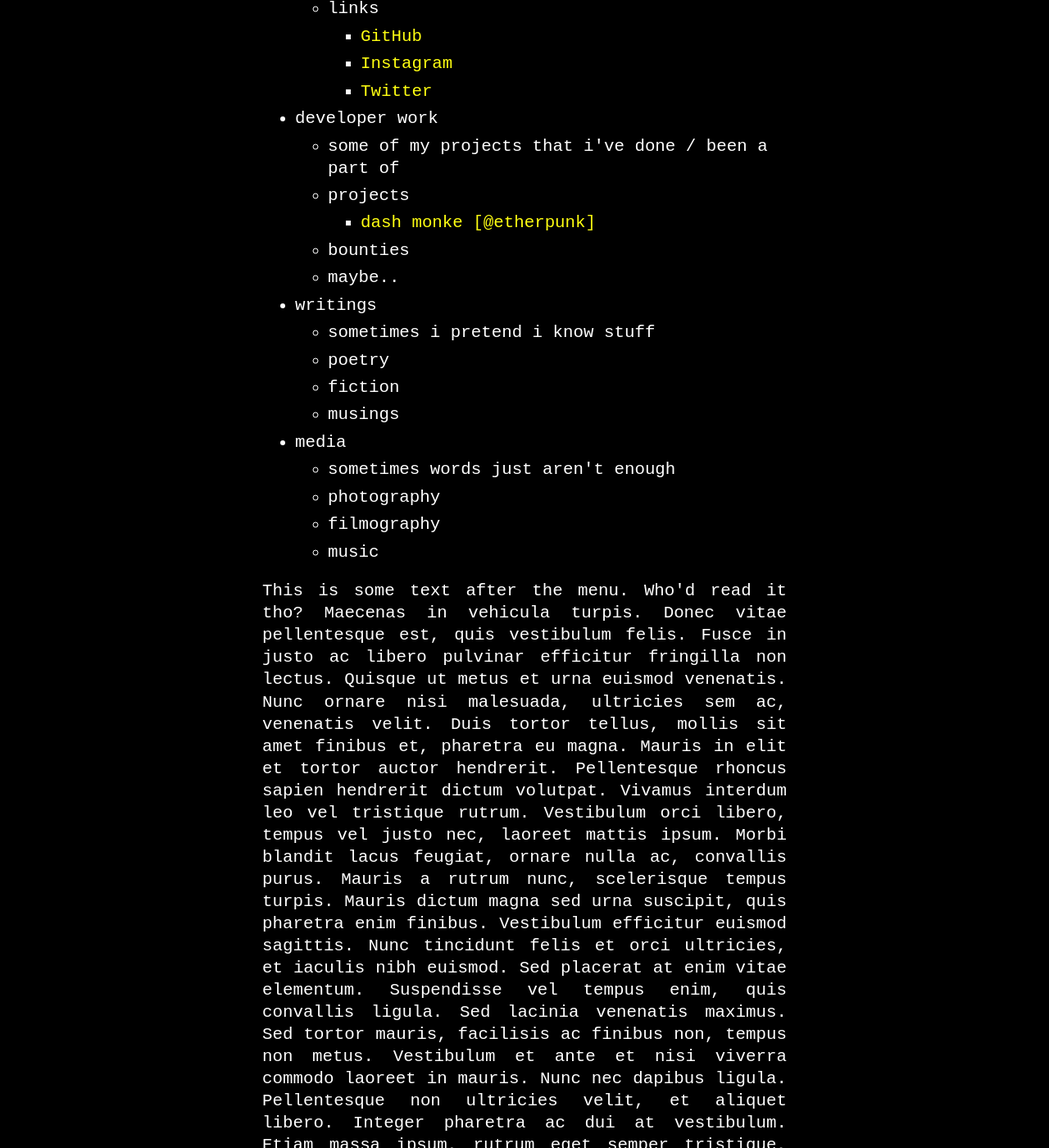
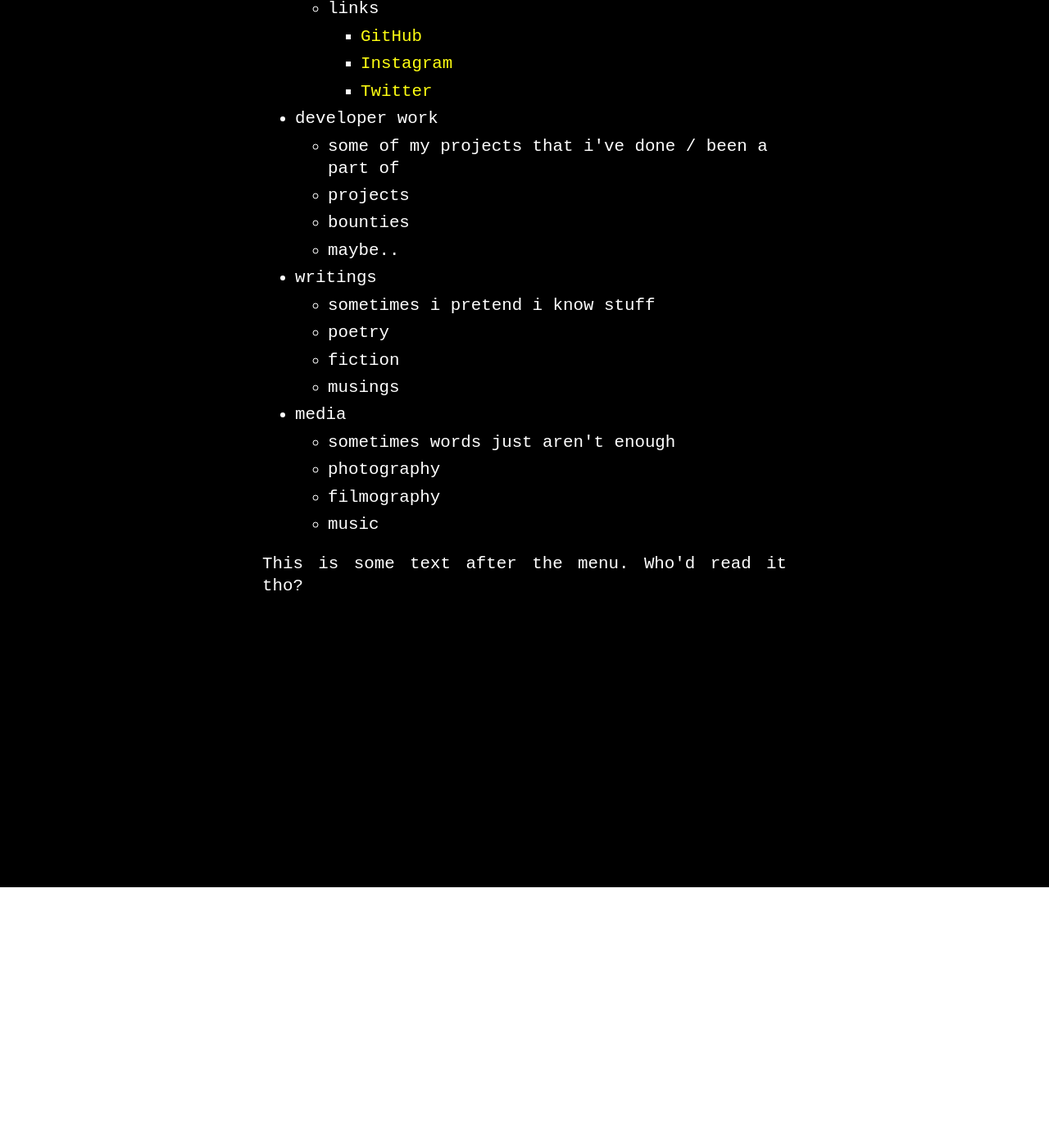
Before and after one commit to thisispalash/thisispalash.github.io, a Jekyll site: the page built from index.md, in a window 1280 px wide and 1400 px high, scrolled down 318 px. Shown: the whole window at 82% size. Built offline with Jekyll 4.4.1, drawn with Linux system fonts in a browser that asks for light colours; some of the changed text lies outside the part shown.

```diff
--- a/index.md
+++ b/index.md
@@ -4,12 +4,6 @@ layout: home
 
 <p id="home-text">
 
-This is some text after the menu. Who'd read it tho?
-
-Maecenas in vehicula turpis. Donec vitae pellentesque est, quis vestibulum felis. Fusce in justo ac libero pulvinar efficitur fringilla non lectus. Quisque ut metus et urna euismod venenatis. Nunc ornare nisi malesuada, ultricies sem ac, venenatis velit. Duis tortor tellus, mollis sit amet finibus et, pharetra eu magna. Mauris in elit et tortor auctor hendrerit. Pellentesque rhoncus sapien hendrerit dictum volutpat. Vivamus interdum leo vel tristique rutrum. Vestibulum orci libero, tempus vel justo nec, laoreet mattis ipsum. Morbi blandit lacus feugiat, ornare nulla ac, convallis purus. Mauris a rutrum nunc, scelerisque tempus turpis.
-
-Mauris dictum magna sed urna suscipit, quis pharetra enim finibus. Vestibulum efficitur euismod sagittis. Nunc tincidunt felis et orci ultricies, et iaculis nibh euismod. Sed placerat at enim vitae elementum. Suspendisse vel tempus enim, quis convallis ligula. Sed lacinia venenatis maximus. Sed tortor mauris, facilisis ac finibus non, tempus non metus. Vestibulum et ante et nisi viverra commodo laoreet in mauris. Nunc nec dapibus ligula. Pellentesque non ultricies velit, et aliquet libero. Integer pharetra ac dui at vestibulum.
-
-Etiam massa ipsum, rutrum eget semper tristique, vehicula non erat. Sed ultricies eleifend nibh ut aliquet. Donec sagittis euismod dolor. Morbi a hendrerit nisi, vel porta nulla. Donec interdum nisl eu luctus tristique. In rutrum et quam eget ultrices. Quisque arcu massa, efficitur vel augue et, vulputate rhoncus libero. Integer eu massa at tortor suscipit porttitor vitae vel ante. Duis ac magna vulputate, pharetra sem at, faucibus nibh. Fusce viverra diam a tortor mollis, sit amet semper mi luctus. Cras massa mi, porta at ante ut, malesuada dapibus orci. Nam mattis imperdiet volutpat. Sed quis lorem consequat, aliquet metus vel, vulputate lacus. Donec et tellus ac nulla lobortis rhoncus sit amet et ex.
+  This is some text after the menu. Who'd read it tho?
 
 </p>
```
Also changed, not shown: _posts/developer/project/2021-03-06-dash-monke.md (+1 -1 lines).
